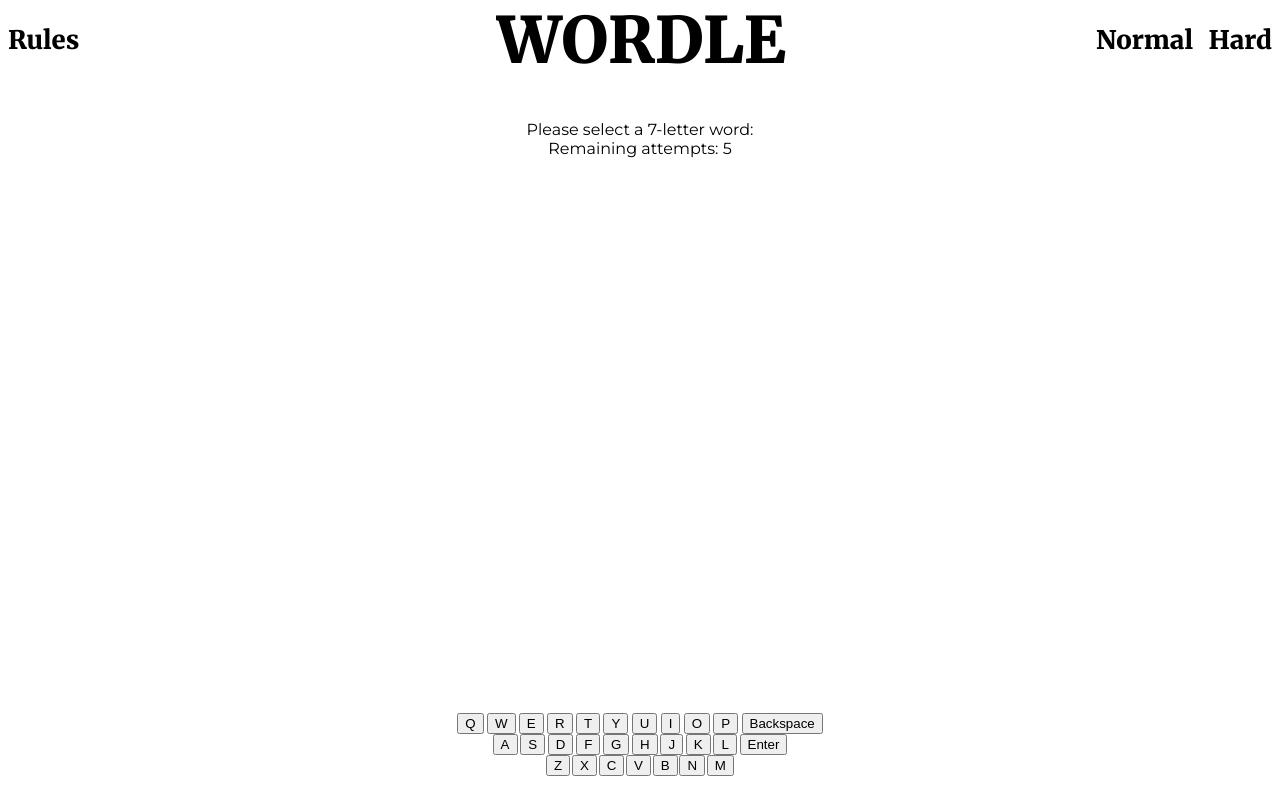
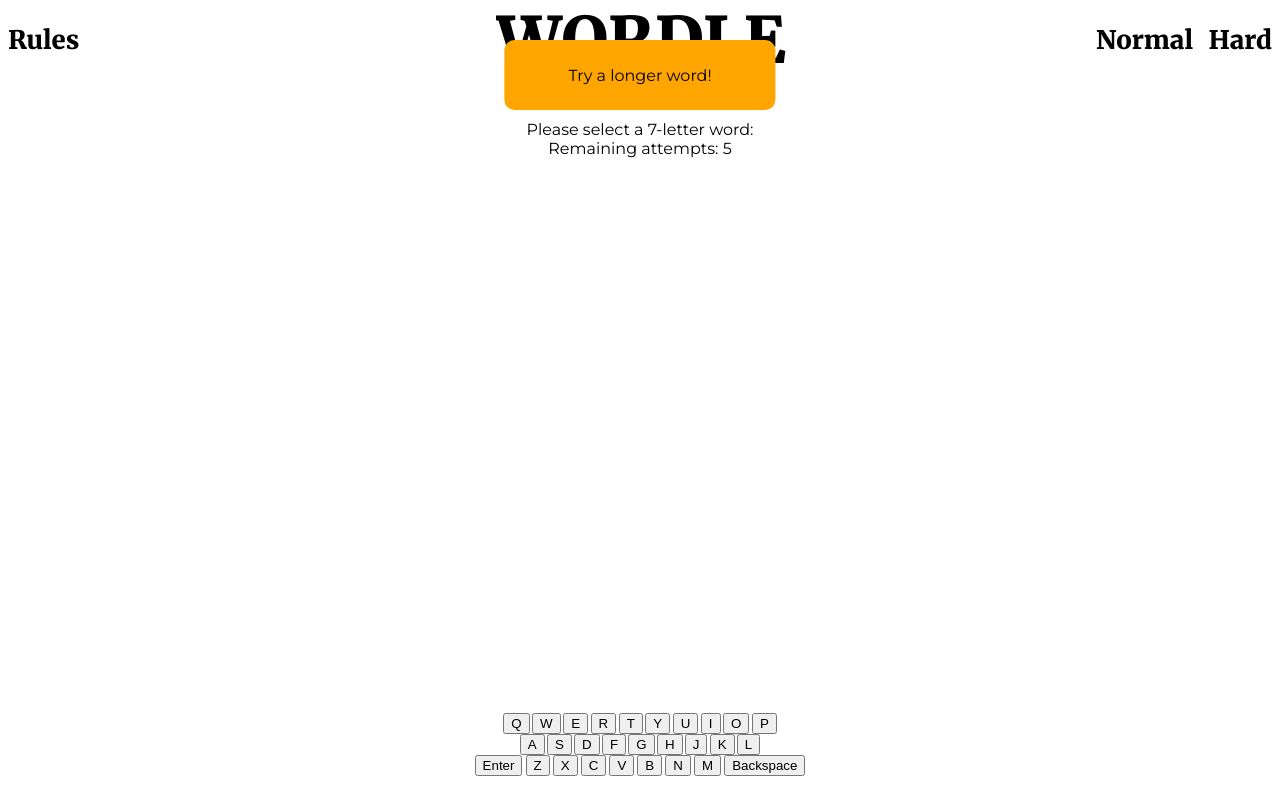
Before and after one commit to nice-to-meecha/CS5610_Project2_Wordle, a React (Vite) app: page /game/hard in a window 1280 px wide. Both pictures are taken after a click on the button "Enter". Built offline with nearby package versions, Linux system fonts and the light colour scheme.

Commit message:
Saving current progress; added PopUp

```diff
--- a/src/css/EndGame.css
+++ b/src/css/EndGame.css
@@ -10,7 +10,3 @@
     /* text-align: center; */
     z-index: 1;
 }
-
-.end-game-text {
-    text-align: center;
-}
--- /dev/null
+++ b/src/css/PopUp.css
@@ -0,0 +1,20 @@
+.popup {
+    padding: 2% 5%;
+    border-radius: 10px;
+    position: absolute;
+    top: 5%;
+    left: 50%;
+    transform: translateX(-50%);
+    /* text-align: center; */
+    z-index: 1;
+}
+
+.popup-black {
+    background-color: black;
+    color: white;
+}
+
+.popup-orange {
+    background-color: orange;
+    /* animation: 5s slide; */
+}
--- a/src/pages/Game.jsx
+++ b/src/pages/Game.jsx
@@ -3,6 +3,7 @@
 import EndGame from "./EndGame";
 import { gameContext } from "./GameContext";
 import "../css/Game.css";
+import PopUp from "./PopUp";
 
 /*
 
@@ -45,6 +46,8 @@
     const [ boardKey, setBoardKey ] = useState(true);
     const [ endGame, setEndGame ] = useState(false);
     const [ wordSet, setWordSet ] = useState(new Set());
+    const [ showWarning, setShowWarning ] = useState(false);
+    const [ message, setMessage ] = useState('');
 
     useEffect(() => {
         async function makeWordSet() {
@@ -84,17 +87,25 @@
         }
     }, [gameWon, attempts]);
 
+    async function showWarningPopup() {
+        setShowWarning(true);
+        setTimeout(() => setShowWarning(false), 5000);
+    }
+
     useEffect(() => {
-        function checkAttempt(event) {
+         function checkAttempt(event) {
             const { key } = event;
             if (key !== "Enter" || endGame) {
-                console.log("No attempt");
+                return;
 
             } else if (guess.length !== wordLength) {
-                alert(`Try a ${guess.length < wordLength ? "longer" : "shorter"} word!`);
+                setMessage(`Try a ${guess.length < wordLength ? "longer" : "shorter"} word!`);
+                showWarningPopup();
+
 
             } else if (!wordSet.has(guess)) {
-                alert("Not in the dictionary");
+                setMessage("Not in the dictionary");
+                showWarningPopup();
 
             } else {
                 if (guess === targetWord) {
@@ -102,20 +113,8 @@
                 }
                 setAttempts(attempts + 1);
             }
+        }
 
-            // if (attempts < numGuesses && guess.length === wordLength) {
-            //     if (!wordSet.has(guess)) {
-            //         alert("Not in the dictionary");
-
-            //     } else {
-            //         if (guess === targetWord) {
-            //             setGameWon(true);
-            //         }
-            //         setAttempts(attempts + 1);
-            //     }
-
-            // }
-        }
         window.addEventListener("keydown", checkAttempt);
         return () => {
             window.removeEventListener("keydown", checkAttempt);
@@ -123,7 +122,12 @@
     }, [attempts, guess, targetWord, endGame, gameWon]);
 
     return (<div className="content">
-        {endGame && <EndGame gameWon={gameWon} />}
+        { endGame
+            ? <EndGame gameWon={gameWon} />
+            : showWarning
+                ? <PopUp message={message} color="orange"/>
+                : <></>
+        }
         <div>Please select a {wordLength}-letter word:</div>
         <div>Remaining attempts: {numGuesses - attempts}</div>
         <div className="board-container">
--- /dev/null
+++ b/src/pages/PopUp.jsx
@@ -0,0 +1,10 @@
+import React from "react";
+import "../css/Popup.css";
+
+export default function PopUp(props) {
+    const { message, color } = props;
+
+    return (<div className={`popup popup-${color}`}>
+        {message}
+    </div>);
+}
--- a/src/pages/VirtualKeyboard.jsx
+++ b/src/pages/VirtualKeyboard.jsx
@@ -2,9 +2,9 @@
 import "../css/VirtualKeyboard.css";
 
 export default function VirtualKeyboard(props) {
-    const row1 = ['Q', 'W', 'E', 'R', 'T', 'Y', 'U', 'I', 'O', 'P', "Backspace"];
-    const row2 = ['A', 'S', 'D', 'F', 'G', 'H', 'J', 'K', 'L', "Enter"];
-    const row3 = ['Z', 'X', 'C', 'V', 'B', 'N', 'M'];
+    const row1 = ['Q', 'W', 'E', 'R', 'T', 'Y', 'U', 'I', 'O', 'P'];
+    const row2 = ['A', 'S', 'D', 'F', 'G', 'H', 'J', 'K', 'L'];
+    const row3 = ["Enter", 'Z', 'X', 'C', 'V', 'B', 'N', 'M', "Backspace"];
 
     function createRow(codes) {
         return codes.map((code, i) =>
```
Also changed, not shown: 1 other file (tests, documents, lock files or other folders).
